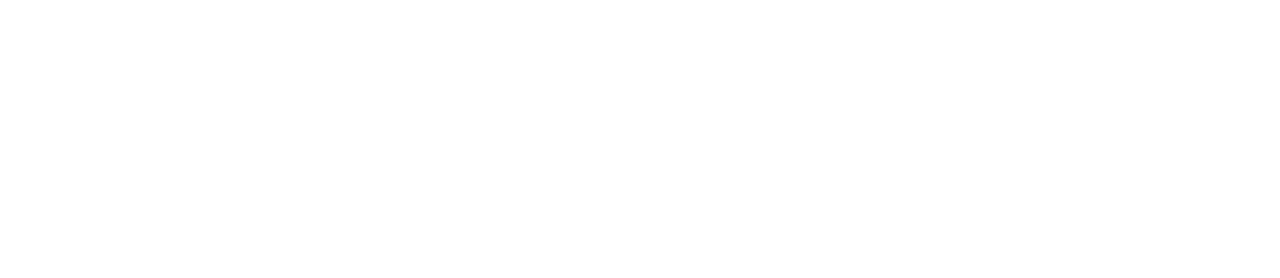
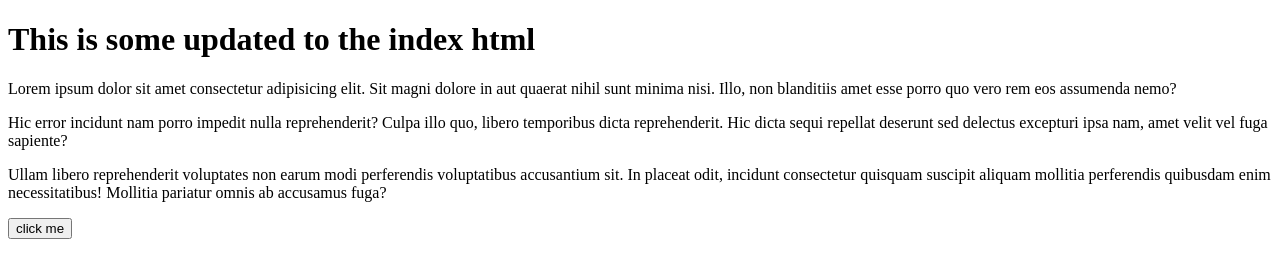
Before and after one commit to Mohammad81Nik/git-two, a plain HTML site: page index.html in a window 1280 px wide. Drawn offline with Linux system fonts and the light colour scheme.

Commit message:
Updated index.html file

```diff
--- a/index.html
+++ b/index.html
@@ -5,5 +5,26 @@
     <meta name="viewport" content="width=device-width, initial-scale=1.0" />
     <title>git-two</title>
   </head>
-  <body></body>
+  <body>
+    <h1>This is some updated to the index html</h1>
+    <p>
+      Lorem ipsum dolor sit amet consectetur adipisicing elit. Sit magni dolore
+      in aut quaerat nihil sunt minima nisi. Illo, non blanditiis amet esse
+      porro quo vero rem eos assumenda nemo?
+    </p>
+    <p>
+      Hic error incidunt nam porro impedit nulla reprehenderit? Culpa illo quo,
+      libero temporibus dicta reprehenderit. Hic dicta sequi repellat deserunt
+      sed delectus excepturi ipsa nam, amet velit vel fuga sapiente?
+    </p>
+    <p>
+      Ullam libero reprehenderit voluptates non earum modi perferendis
+      voluptatibus accusantium sit. In placeat odit, incidunt consectetur
+      quisquam suscipit aliquam mollitia perferendis quibusdam enim
+      necessitatibus! Mollitia pariatur omnis ab accusamus fuga?
+    </p>
+    <div>
+        <button>click me</button>
+    </div>
+  </body>
 </html>
```
